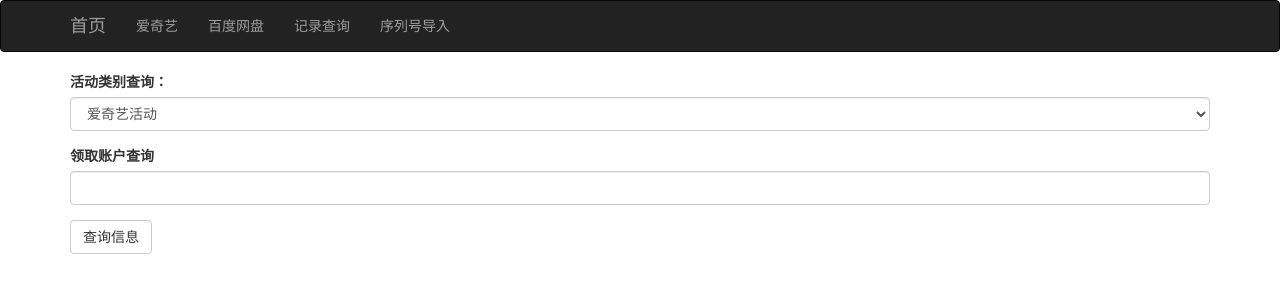
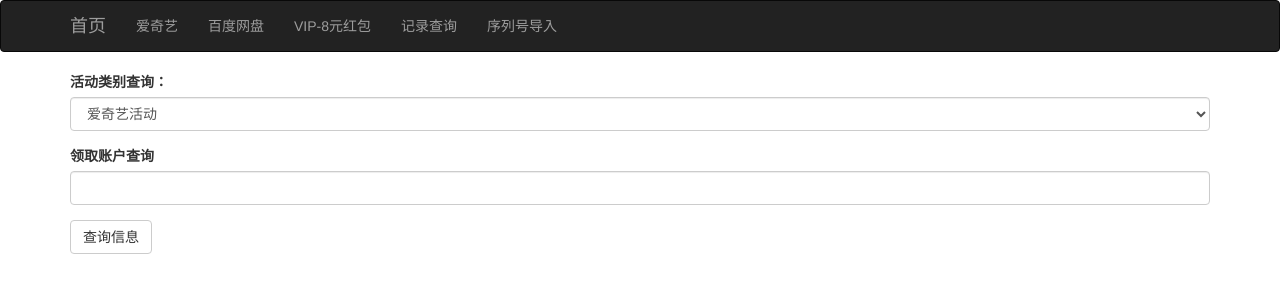
Before and after one commit to Danielyy/snapp, a Flask app: page /info in a window 1280 px wide. Shown: the top 300 px of the page. Run offline with Flask 2, Linux system fonts and the light colour scheme; data that the repository does not hold is empty; some libraries are stand-ins or nearby versions.

Commit message:
添加VIP红包兑换码功能

```diff
--- a/app/main/forms.py
+++ b/app/main/forms.py
@@ -12,7 +12,7 @@ class SeriesNumberFormAdd(Form):
     hidden_tag = HiddenField()
     # sn_stock = StringField('序列号库存:', render_kw={'readonly': 'readonly'})
     # series_number = StringField('序列号：', [validators.DataRequired(), validators.Regexp(reg_sn)])
-    category = SelectField('活动类别：', default='aiqiyi', choices=[('aiqiyi', '爱奇艺活动'), ('baidu', '百度网盘活动')])
+    category = SelectField('活动类别：', default='aiqiyi', choices=[('aiqiyi', '爱奇艺活动'), ('baidu', '百度网盘活动'), ('vip-8', 'VIP-8元红包')])
     sn_input_date = DateField('序列号入库日期：', [validators.DataRequired()], render_kw={'readonly': 'readonly'})
     # sn_file = FileField('序列号文件：', validators=[FileRequired(), FileAllowed(['txt'], '无格式文本文件！')])
     filename = FileField('序列号文件：', [validators.DataRequired()])
@@ -44,6 +44,6 @@ class UploadFileForm(Form):
 # 查询数据记录
 class SearchInfo(Form):
     hidden_tag = HiddenField()
-    category = SelectField('活动类别查询：', choices=[('aiqiyi', '爱奇艺活动'), ('baidu', '百度网盘活动')])
+    category = SelectField('活动类别查询：', choices=[('aiqiyi', '爱奇艺活动'), ('baidu', '百度网盘活动'), ('vip-8', 'VIP-8元红包')])
     user_account = StringField('领取账户查询', [validators.Email(message='错误的账户格式！')])
     submit = SubmitField('查询信息')
--- a/app/main/views.py
+++ b/app/main/views.py
@@ -67,6 +67,8 @@ def sn_add():
         category_name = '爱奇艺活动'
     if form.category.data == 'baidu':
         category_name = '百度网盘活动'
+    if form.category.data == 'vip-8':
+        category_name = 'VIP-8元红包'
     if request.method == 'POST':
         file = request.files['filename']
         if file and allowed_file(file.filename):
@@ -76,25 +78,25 @@ def sn_add():
             sn_list = openfile(os.path.join(basedir, 'upload/' + file.filename))
             # 循环增加序列号导入数据库
             for i in range(len(sn_list)):
-                if re.match(reg_sn, sn_list[i]):#判断是否有合法的序列号
-                    if search_sn(re.match(reg_sn, sn_list[i]).group()):#判断是否有重复的序列号
-                        flash('序列号：{0} 已经存在，不能重复导入！'.format(re.match(reg_sn, sn_list[i]).group()), 'warning')
-                        pass  #可以补充有重复序列号的处理逻辑
-                    else:
-                        series_number = re.match(reg_sn, sn_list[i]).group()
-                        category = form.category.data
-                        sn_input_date = form.sn_input_date.data
-                        sn_output_date = None
-                        user_account = None
-                        receipt_status = False
-                        db.session.add(SeriesNumber(series_number=series_number,
-                                                    category=category,
-                                                    sn_input_date=sn_input_date,
-                                                    sn_output_date=sn_output_date,
-                                                    user_account=user_account,
-                                                    receipt_status=receipt_status))
-                        db.session.commit()
-                        count += 1
+                # if re.match(reg_sn, sn_list[i]):#判断是否有合法的序列号
+                if search_sn(sn_list[i]):#判断是否有重复的序列号
+                    flash('序列号：{0} 已经存在，不能重复导入！'.format(re.match(reg_sn, sn_list[i]).group()), 'warning')
+                    pass  #可以补充有重复序列号的处理逻辑
+                else:
+                    series_number = sn_list[i]
+                    category = form.category.data
+                    sn_input_date = form.sn_input_date.data
+                    sn_output_date = None
+                    user_account = None
+                    receipt_status = False
+                    db.session.add(SeriesNumber(series_number=series_number,
+                                                category=category,
+                                                sn_input_date=sn_input_date,
+                                                sn_output_date=sn_output_date,
+                                                user_account=user_account,
+                                                receipt_status=receipt_status))
+                    db.session.commit()
+                    count += 1
             flash('本次共导入{0}序列号{1}条！'.format(category_name, count), 'success')
             return redirect(url_for('.sn_add'))
         else:
@@ -110,6 +112,8 @@ def sn_update(activity):
         form.category.data = '爱奇艺活动'
     if activity == 'baidu':
         form.category.data = '百度网盘活动'
+    if activity == 'vip-8':
+        form.category.data = 'VIP-8元红包'
     form.sn_output_date.data = datetime.datetime.today()
     form.sn_stock.data = db.session.query(SeriesNumber).filter_by(category=activity, receipt_status=False).count()
     if request.method == 'POST' and form.validate():
@@ -151,7 +155,7 @@ def info():
     if request.method == 'POST':
         session['active'] = form.category.data
         session['account'] = form.user_account.data
-        return redirect(url_for('.test'))
+        return redirect(url_for('.info'))
     form.category.data = session.get('active')
     form.user_account.data = session.get('account')
     if form.user_account.data == '':
@@ -166,6 +170,8 @@ def info():
         category = '百度网盘活动'
     elif session.get('active') == 'aiqiyi':
         category = '爱奇艺活动'
+    elif session.get('active') == 'VIP-8':
+        category = 'VIP-8元红包'
     else:
         category = ' '
     return render_template('info.html', form=form, count=count, category=category, re_query=re_query,
--- a/app/templates/_navbar.html
+++ b/app/templates/_navbar.html
@@ -14,12 +14,13 @@
             <ul class="nav navbar-nav">
                 <li><a href="/aiqiyi">爱奇艺</a></li>
                 <li><a href="/baidu">百度网盘</a></li>
+                <li><a href="/vip-8">VIP-8元红包</a></li>
                 <li></li>
-                <!-- 文件上传测试路径
-                <li><a href="/upload">文件上传</a></li>
-                -->
+                <!-- 文件上传测试路径 -->
+                <!--<li><a href="/upload">文件上传测试</a></li>-->
                 <li><a href="/info">记录查询</a></li>
                 <li><a href="/snadd">序列号导入</a></li>
+            </ul>
         </div>
     </div>
 </div>
```
